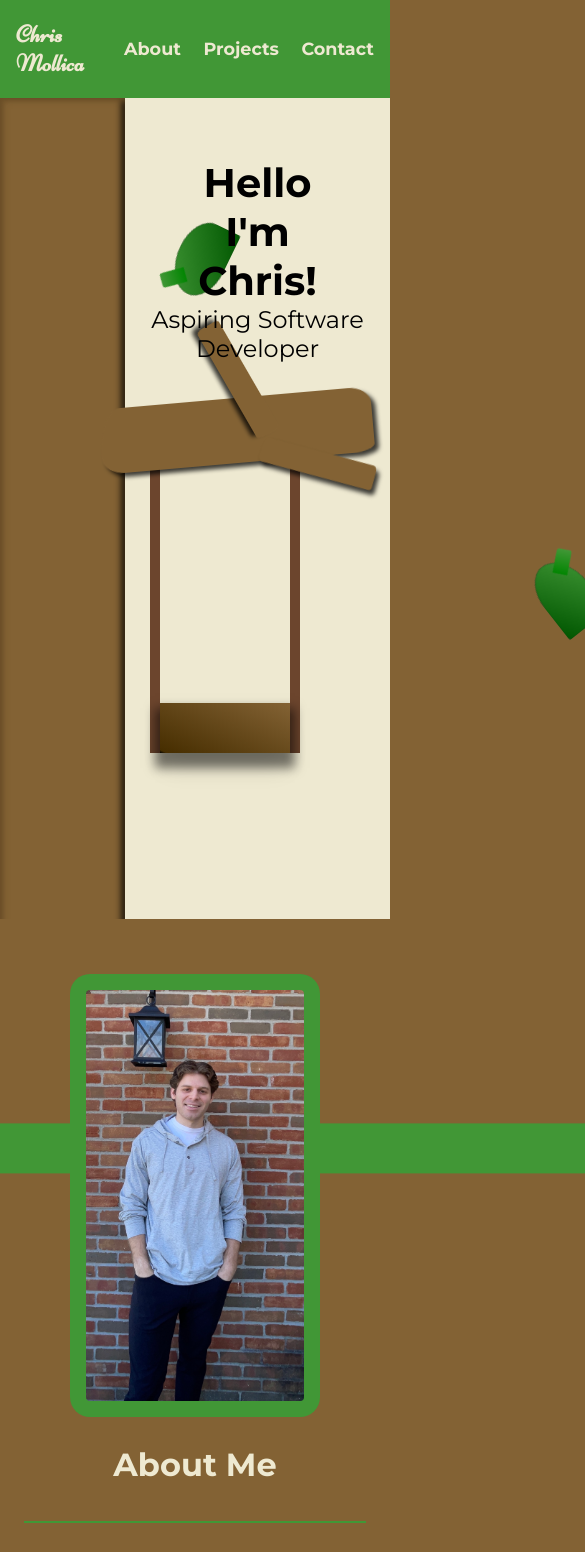
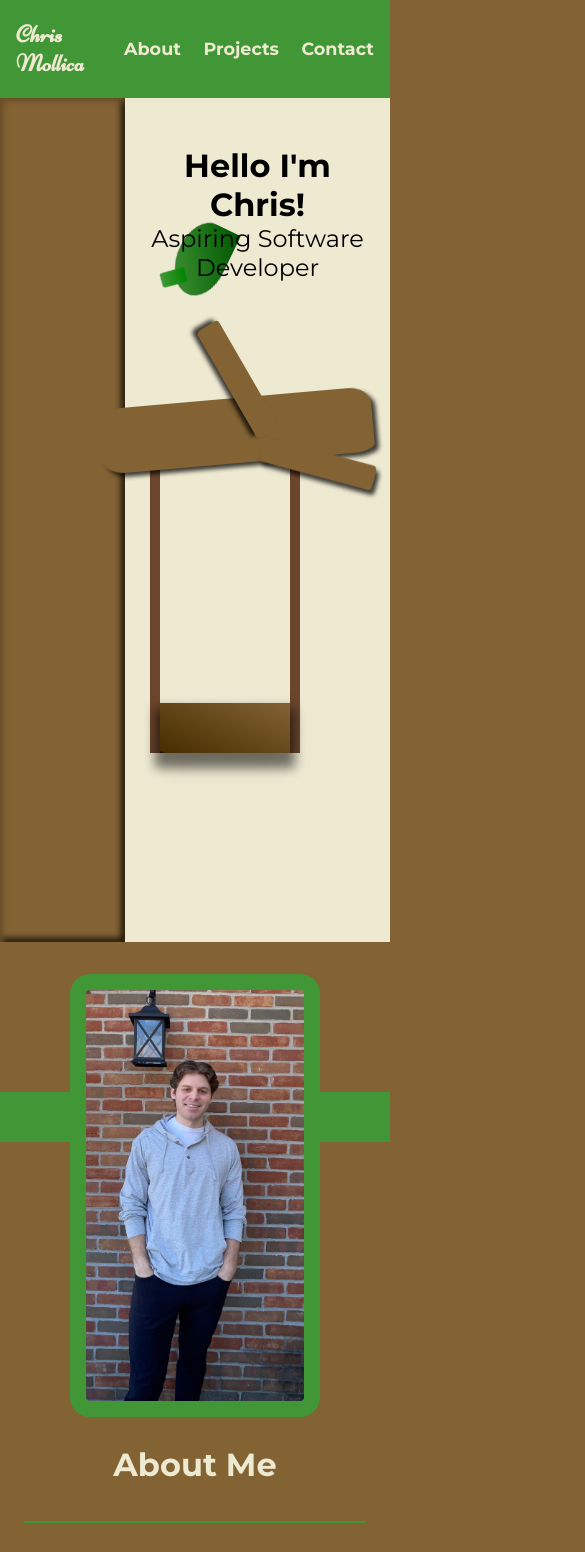
Before and after one commit to Mollica-codes/personal-website, a React (Create React App) app: page / in a window 390 px wide. Shown: the top 1552 px of the page, 585 px wide, since content can reach past the window. Built offline with nearby package versions, Linux system fonts and the light colour scheme.

Commit message:
Update App.css
Modified css to be responsive on mobile. Changed the overflow on html, body. changed the green and brown rectangle to be responsive. changed font sizes

```diff
--- a/src/css/App.css
+++ b/src/css/App.css
@@ -9,8 +9,9 @@
   --black-color: #000;
 }
 
-html, body, .App {
+html, body {
   width: 100%;
+  overflow-x: hidden;
 }
 
 html {
@@ -23,6 +24,7 @@ body {
   margin: 0;
   font-size: 16px;
   font-family: 'Montserrat', 'Roboto', sans-serif;
+  position: relative;
 }
 img {
   max-width: 100%;
@@ -83,7 +85,7 @@ nav {
   text-align: center;
   padding: 1.5em 1.5em 0 1.5em;
   margin: 0 auto;
-  font-size: 2.5rem;
+  font-size: 2rem;
 }
 
 .intro-subheader {
@@ -128,7 +130,7 @@ nav {
 }
 
 .about-text {
-  font-size: 1.1rem;
+  font-size: 0.9rem;
   font-weight: 700;
 }
 
@@ -137,10 +139,9 @@ nav {
   content: "";
   position: absolute;
   background: var(--green-color);
-  width: 50px;
-  min-height: 120vh;
-  margin: -300px 0 0 350px;
-  transform: rotate(90deg);
+  width: 100vw;
+  height: 50px;
+  margin: 150px 0;
 }
 .brown-rectangle {
   z-index: 1;
@@ -148,10 +149,8 @@ nav {
   width: 100vw;
   height: 70px;
   background: red;
+  background: var(--brown-color);
   position: absolute;
-  top: calc(100vh + 75px);
-  left: 0;
-  background: var(--brown-color);
 }
 
 @media(min-width: 850px) {
@@ -182,8 +181,10 @@ nav {
     font-size: 1.2rem;
   }
   .green-rectangle {
-    margin: -10px 0 0 100px;
-    transform: rotate(-19.5deg)
+    display: none;
+  }
+  .brown-rectangle {
+    margin-top: -80px;
   }
 }
 
```
